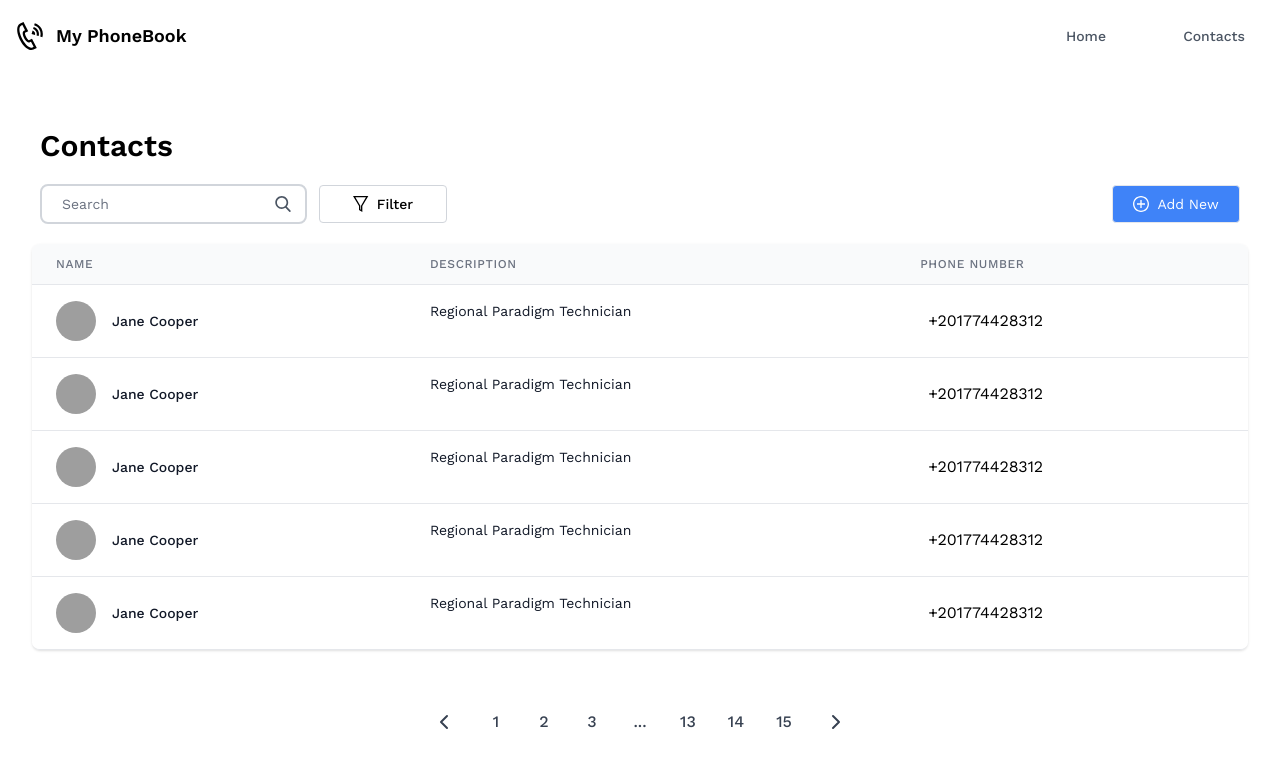
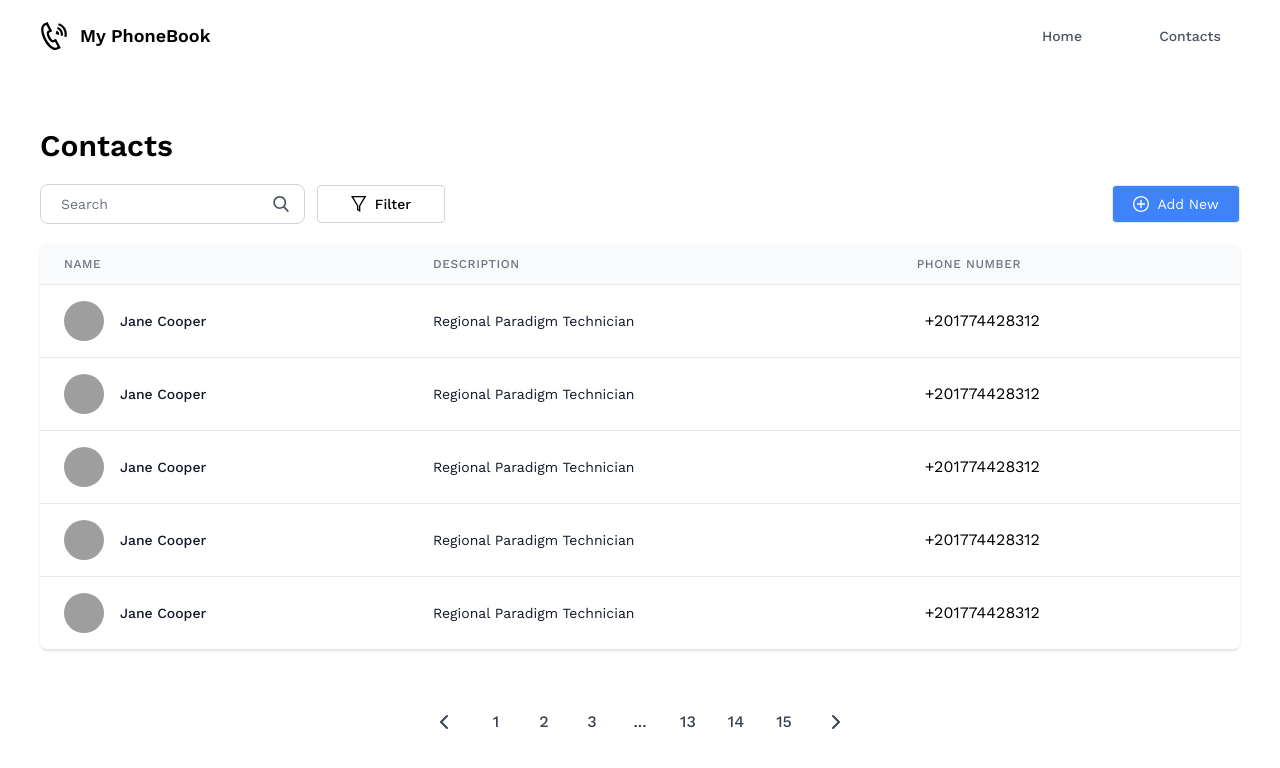
Before and after one commit to BaseMax/MyPhonebook, a plain HTML site: page index.html in a window 1280 px wide. Drawn offline with nearby package versions, Linux system fonts and the light colour scheme; grey boxes are pictures that could not be loaded.

Commit message:
Fixed bugs on design

```diff
--- a/index.html
+++ b/index.html
@@ -19,8 +19,8 @@
 <body>
     <!-- ======START NAVGITION ======  -->
 
-    <nav class="bg-white  border-gray-200 px-2 sm:px-4 py-2.5 rounded ">
-        <div class="md:container flex flex-wrap justify-between items-center mx-auto">
+    <nav class="bg-white  border-gray-200 px-4 md:px-10 py-2.5 rounded ">
+        <div class="flex flex-wrap justify-between items-center mx-auto">
             <a href="#" class="flex">
                 <svg class="mr-3 h-7 w-7" xmlns="http://www.w3.org/2000/svg" viewBox="0 0 24 24">
                     <path
@@ -43,7 +43,7 @@
                         clip-rule="evenodd"></path>
                 </svg>
             </button>
-            <div class="hidden w-full md:block md:w-auto" id="mobile-menu">
+            <div class="hidden w-full md:table-cell md:w-auto" id="mobile-menu">
                 <ul class="flex flex-col mt-4 md:flex-row md:space-x-8 md:mt-0 md:text-sm md:font-medium">
                     <li class="md:hover:bg-blue-500 md:hover:text-white hover:rounded  hover:bg-gray-100  p-2 group md:w-24 flex md:justify-center">
                         <a href="#"
@@ -51,7 +51,7 @@
                     </li>
                     <li class="md:hover:bg-blue-500 md:hover:text-white hover:rounded hover:bg-gray-100  p-2 group md:w-24 flex md:justify-center">
                         <a href="#"
-                            class="block py-2 pr-4 pl-3 text-gray-600 md:group-hover:text-white    ">Contacts</a>
+                            class="block py-2 pr-4 pl-3 text-gray-600 md:group-hover:text-white">Contacts</a>
                     </li>
 
 
@@ -74,7 +74,7 @@
 
                 <div class="relative mx-auto  text-gray-600">
                     <input
-                        class="border-2 border-gray-300 bg-white h-10  px-5 pr-16 rounded-lg text-sm focus:outline-none"
+                        class=" border-gray-300 bg-white h-10  px-5 pr-16 rounded-lg text-sm focus:outline-none"
                         type="search" name="search" placeholder="Search">
                     <button type="submit" class="absolute right-0 top-0 mt-3 mr-4">
                         <svg class="text-gray-600 h-4 w-4 fill-current" xmlns="http://www.w3.org/2000/svg"
@@ -140,7 +140,7 @@
                 </div>
                 <!-- Modal body -->
                 <div class="p-6 space-y-6">
-                    <form class="w-full max-w-lg">
+                    <form class="w-full">
                         <div class="flex flex-wrap -mx-3 mb-6">
                             <div class="w-full md:w-1/2 px-3 mb-6 md:mb-0">
                                 <label for="grid-firstname" class="block mb-2 text-sm font-medium text-gray-900">First
@@ -200,7 +200,8 @@
         <div class="relative px-4 w-full max-w-md h-full md:h-auto">
 
             <div class="relative bg-white rounded-lg shadow dark:bg-gray-700">
-                <div class="flex justify-end p-2">
+                <div class="flex justify-between items-start p-5 rounded-t ">
+                    <h3 class="text-xl font-medium text-gray-900 dark:text-white">Filters</h3>
                     <button type="button"
                         class="text-gray-400 bg-transparent hover:bg-gray-200 hover:text-gray-900 rounded-lg text-sm p-1.5 ml-auto inline-flex items-center dark:hover:bg-gray-800 dark:hover:text-white"
                         data-modal-toggle="filterModal">
@@ -212,7 +213,6 @@
                     </button>
                 </div>
                 <form class="px-6 pb-4 space-y-6 lg:px-8 sm:pb-6 xl:pb-8" action="#">
-                    <h3 class="text-xl font-medium text-gray-900 dark:text-white">Filters</h3>
                     <ul class="py-1">
                         <li>
                             <div class="flex items-center mb-4">
@@ -253,7 +253,7 @@
     <!-- ======START CONTACT SECTION ======  -->
     <div class="flex flex-col pt-5 ">
         <div class="-my-2 overflow-x-auto sm:-msx-6 lg:-msx-8">
-            <div class="py-2 align-middle inline-block min-w-full sm:px-6 lg:px-8">
+            <div class="py-2 align-middle inline-block min-w-full  md:px-10">
                 <div class="shadow overflow-hidden border-b border-gray-200 sm:rounded-lg">
                     <table class="min-w-full divide-y divide-gray-200">
                         <thead class="bg-gray-50">
@@ -263,7 +263,7 @@
                                     Name
                                 </th>
                                 <th scope="col"
-                                    class="px-6 py-3 text-left text-xs font-medium text-gray-500 uppercase tracking-wider hidden md:block">
+                                    class="px-6 py-3 text-left text-xs font-medium text-gray-500 uppercase tracking-wider hidden md:table-cell">
                                     Description
                                 </th>
                                 <th scope="col"
@@ -288,7 +288,7 @@
                                         </div>
                                     </div>
                                 </td>
-                                <td class="px-6 py-4 whitespace-nowrap hidden md:block">
+                                <td class="px-6 py-4 whitespace-nowrap hidden md:table-cell ">
                                     <div class="text-sm text-gray-900 group-hover:text-white">Regional Paradigm
                                         Technician</div>
                                 </td>
@@ -314,7 +314,7 @@
                                         </div>
                                     </div>
                                 </td>
-                                <td class="px-6 py-4 whitespace-nowrap hidden md:block">
+                                <td class="px-6 py-4 whitespace-nowrap hidden md:table-cell">
                                     <div class="text-sm text-gray-900 group-hover:text-white">Regional Paradigm
                                         Technician</div>
                                 </td>
@@ -340,7 +340,7 @@
                                         </div>
                                     </div>
                                 </td>
-                                <td class="px-6 py-4 whitespace-nowrap hidden md:block">
+                                <td class="px-6 py-4 whitespace-nowrap hidden md:table-cell">
                                     <div class="text-sm text-gray-900 group-hover:text-white">Regional Paradigm
                                         Technician</div>
                                 </td>
@@ -366,7 +366,7 @@
                                         </div>
                                     </div>
                                 </td>
-                                <td class="px-6 py-4 whitespace-nowrap hidden md:block">
+                                <td class="px-6 py-4 whitespace-nowrap hidden md:table-cell">
                                     <div class="text-sm text-gray-900 group-hover:text-white">Regional Paradigm
                                         Technician</div>
                                 </td>
@@ -392,7 +392,7 @@
                                         </div>
                                     </div>
                                 </td>
-                                <td class="px-6 py-4 whitespace-nowrap hidden md:block">
+                                <td class="px-6 py-4 whitespace-nowrap hidden md:table-cell">
                                     <div class="text-sm text-gray-900 group-hover:text-white">Regional Paradigm
                                         Technician</div>
                                 </td>
```
Also changed, not shown: style.css.
